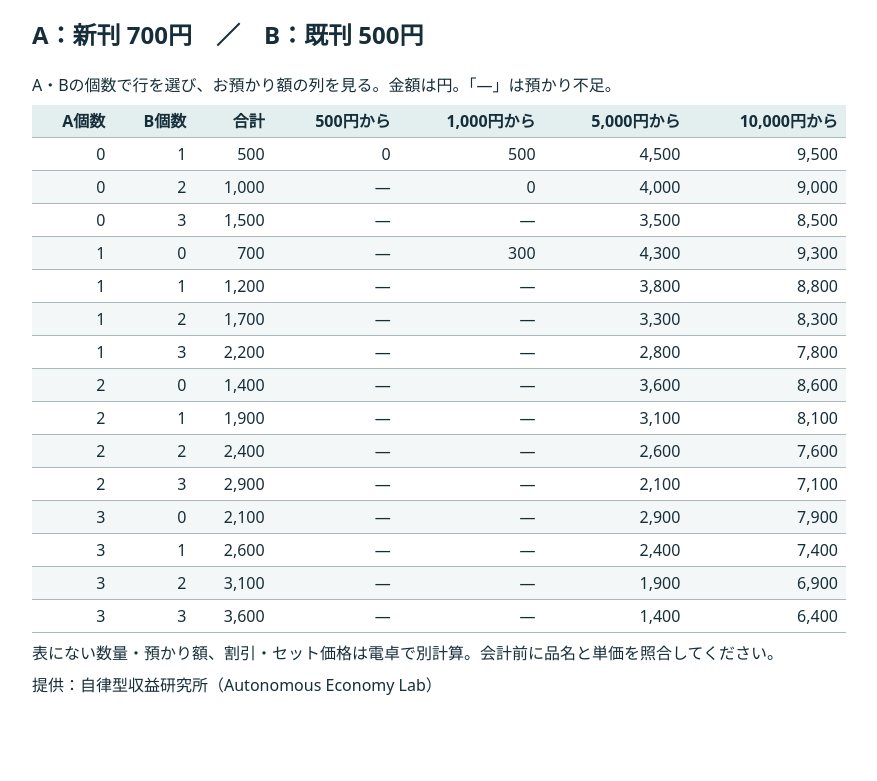
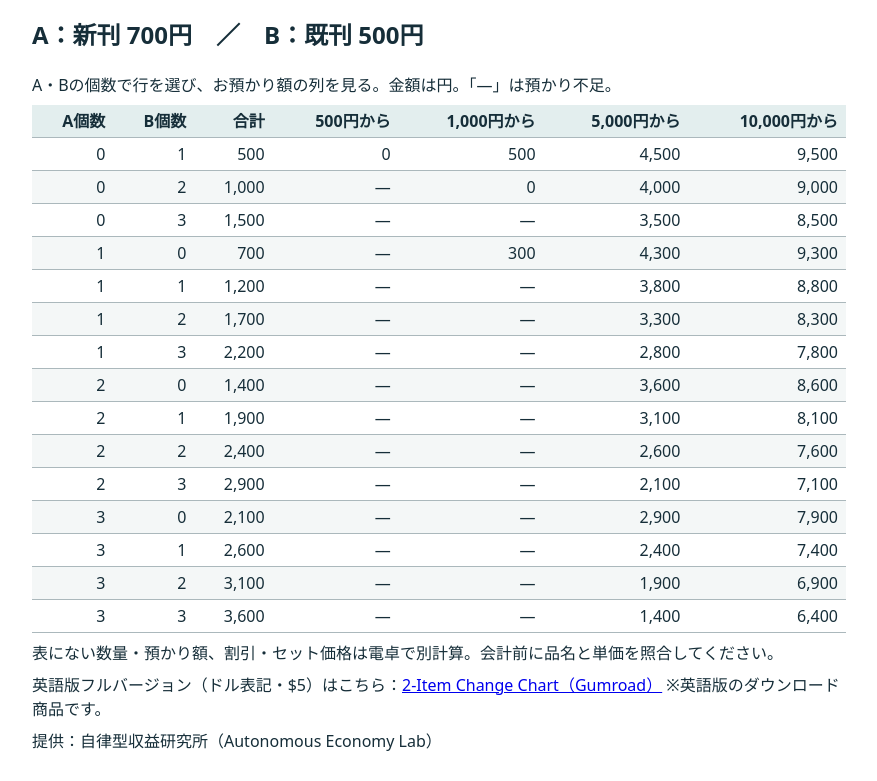
Before and after one commit to otorin-lab/ael-tools, a plain HTML site: page tools/change-chart.html in a window 1280 px wide. Shown: the part 373-1154 px from the top of the page, without its empty margins (201-1078 px from the left). Before the commit the page ends 1098 px from the top, so only its background shows below. Drawn offline with Linux system fonts and the light colour scheme.

Commit message:
Connect paid product links

```diff
--- a/tools/change-chart.html
+++ b/tools/change-chart.html
@@ -4,6 +4,7 @@
 <small>TABLE TOOLS　/　01</small><h1>お釣り早見表メーカー</h1><p class="screen">前日に2品の単価を設定して印刷。当日は紙だけで会計できます。入力は保存も送信もされません。</p>
 <fieldset><legend>商品設定（円・税込の頒布価格）</legend><label>Aの品名 <input id="nameA" maxlength="12" value="新刊"></label><label>単価 <input id="priceA" value="700" inputmode="numeric"></label><br><label>Bの品名 <input id="nameB" maxlength="12" value="既刊"></label><label>単価 <input id="priceB" value="500" inputmode="numeric"></label></fieldset>
 <p id="msg" role="status"></p><button id="printButton" type="button">早見表を印刷 / PDF保存</button><section id="sheet"><h2 id="caption"></h2><p>A・Bの個数で行を選び、お預かり額の列を見る。金額は円。「―」は預かり不足。</p><table><thead><tr><th>A個数</th><th>B個数</th><th>合計</th><th>500円から</th><th>1,000円から</th><th>5,000円から</th><th>10,000円から</th></tr></thead><tbody id="rows"></tbody></table><p>表にない数量・預かり額、割引・セット価格は電卓で別計算。会計前に品名と単価を照合してください。</p></section>
+<p class="screen">英語版フルバージョン（ドル表記・$5）はこちら：<a href="https://otorin.gumroad.com/l/vhkzl">2-Item Change Chart（Gumroad）</a> ※英語版のダウンロード商品です。</p>
 <p class="screen">提供：自律型収益研究所（Autonomous Economy Lab）</p>
 <script>
 function makeRows(first,second){const result=[];for(let left=0;left<=3;left++){for(let right=0;right<=3;right++){if(!left&&!right)continue;const total=left*first+right*second;result.push([left,right,total,...[500,1000,5000,10000].map(cash=>cash<total?'―':cash-total)]);}}return result;}
```
